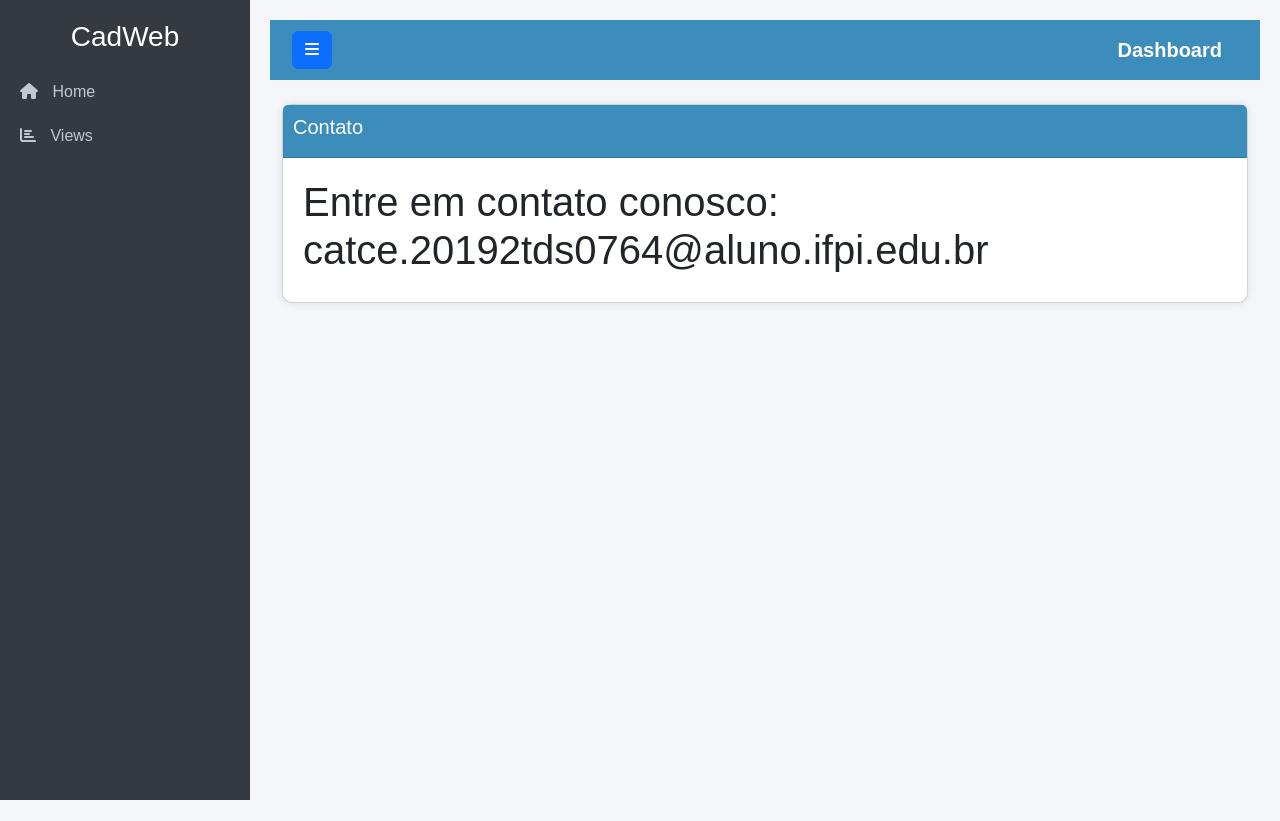
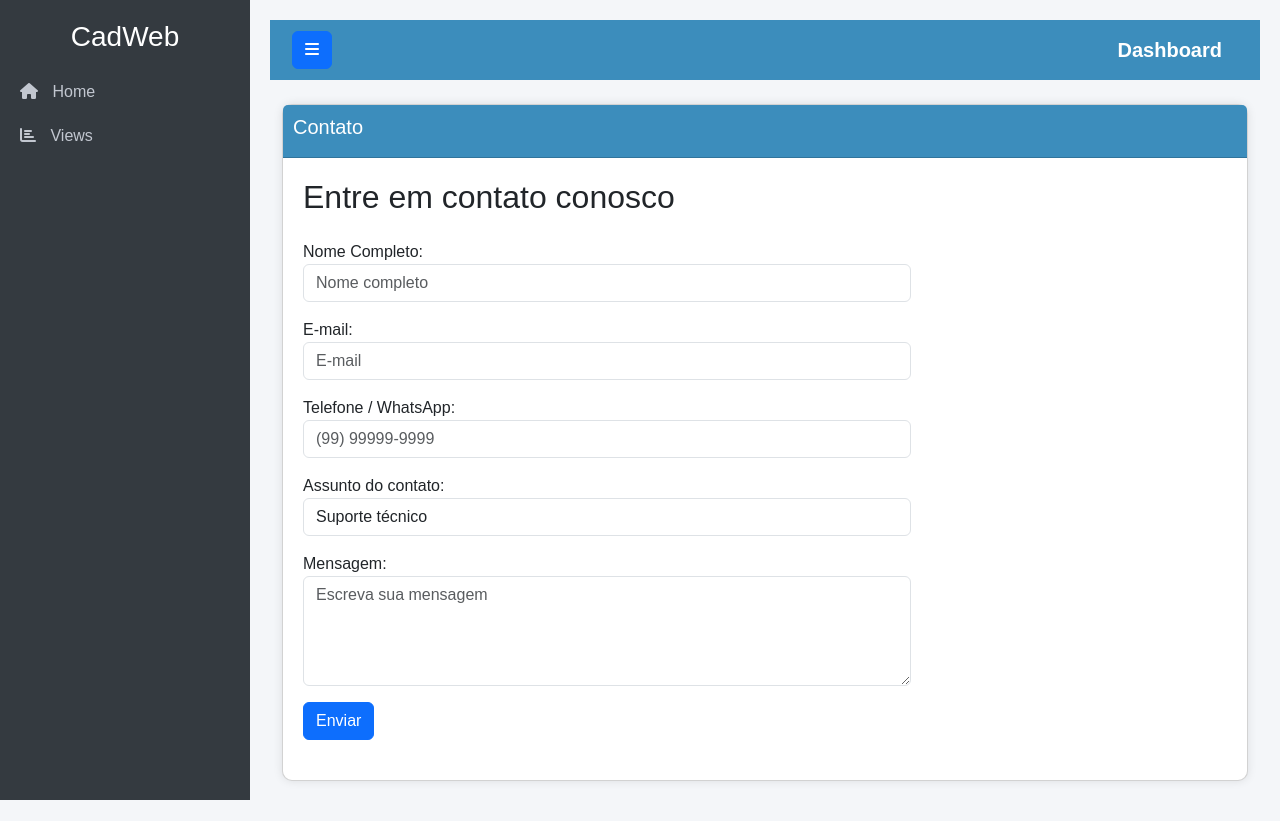
Before and after one commit to SilvaEsdras/piloto, a Django app: page /contato/ in a window 1280 px wide. Before the commit the page ends 800 px from the top, so only its background shows below. Run offline with Django 5.2, Linux system fonts and the light colour scheme.

Commit message:
implementações dos formularios em contato e produto

```diff
--- /dev/null
+++ b/home/forms.py
@@ -0,0 +1,53 @@
+from django import forms
+
+class ContatoForm(forms.Form):
+    ASSUNTO_CHOICES = [
+        ('suporte', 'Suporte técnico'),
+        ('comercial', 'Comercial'),
+        ('reclamacao', 'Reclamação'),
+        ('parceria', 'Parceria'),
+        ('financeiro', 'Financeiro'),
+    ]
+
+    nome = forms.CharField(
+        max_length=100,
+        label='Nome Completo',
+        widget=forms.TextInput(attrs={'class': 'form-control', 'placeholder': 'Nome completo'})
+    )
+
+    email = forms.EmailField(
+        label='E-mail',
+        widget=forms.EmailInput(attrs={'class': 'form-control', 'placeholder': 'E-mail'})
+    )
+
+
+    telefone = forms.CharField(
+        label='Telefone / WhatsApp',
+        required=False,
+        widget=forms.TextInput(attrs={'class': 'form-control', 'placeholder': '(99) 99999-9999'})
+    )
+
+
+    assunto = forms.ChoiceField(
+        choices=ASSUNTO_CHOICES,
+        label='Assunto do contato',
+        widget=forms.Select(attrs={'class': 'form-control'})
+    )
+
+    mensagem = forms.CharField(
+        label='Mensagem',
+        widget=forms.Textarea(attrs={'class': 'form-control', 'placeholder': 'Escreva sua mensagem', 'rows': 4})
+    )
+
+class ProdutoForm(forms.Form):
+    nome = forms.CharField(
+        max_length=100,
+        label='Nome do Produto',
+        widget=forms.TextInput(attrs={'class': 'form-control', 'placeholder': 'Digite o nome do produto'})
+    )
+    preco = forms.DecimalField(
+        max_digits=10,
+        decimal_places=2,
+        label='Preço',
+        widget=forms.NumberInput(attrs={'class': 'form-control', 'placeholder': 'Digite o preço'})
+    )
--- a/home/templates/base.html
+++ b/home/templates/base.html
@@ -3,7 +3,7 @@
 <head>
     <meta charset="UTF-8">
     <meta name="viewport" content="width=device-width, initial-scale=1.0">
-    <title>Admin Dashboard</title>
+    <title>Admin Dashboard - Esdras</title>
     <link href="https://cdn.jsdelivr.net/npm/bootstrap@5.3.0/dist/css/bootstrap.min.css" rel="stylesheet">
     <link href="https://cdnjs.cloudflare.com/ajax/libs/font-awesome/6.0.0-beta3/css/all.min.css" rel="stylesheet">
     <style>
--- a/home/templates/contato.html
+++ b/home/templates/contato.html
@@ -3,6 +3,17 @@
 {% block titulo %} Contato {% endblock %}
 
 {% block conteudo %}
-    <h1>Entre em contato conosco: catce.20192tds0764@aluno.ifpi.edu.br
-</h1>
+    <h2 class="mb-4">Entre em contato conosco</h2>
+
+    <div class="row">
+        <div class="col-md-8">
+            <form method="post">
+                {% csrf_token %}
+
+                {{ form.as_p }}
+
+                <button type="submit" class="btn btn-primary">Enviar</button>
+            </form>
+        </div>
+    </div>
 {% endblock %}
--- a/home/urls.py
+++ b/home/urls.py
@@ -6,11 +6,8 @@ urlpatterns = [
     path('sobre/', views.sobre, name='sobre'),
     path('contato/', views.contato, name='contato'),
     path('ajuda/', views.ajuda, name='ajuda'),
-
-    # Rota para produtos (Note que a view se chama 'produtos' mas o name é 'produto')
     path('produto/', views.produtos, name='produto'),
-
-    # Rotas com parâmetros (exigidas pelo menu)
+    path('produto/form/', views.form_produto, name='form_produto'),
     path('exibir_item/<int:id>/', views.exibir_item, name='exibir_item'),
     path('diasemana/<int:dia>/', views.diasemana, name='diasemana'),
     path('perfil/<str:usuario>/', views.perfil, name='perfil'),
--- a/home/views.py
+++ b/home/views.py
@@ -1,5 +1,6 @@
 from django.shortcuts import render
 from django.http import HttpResponse
+from .forms import ContatoForm, ProdutoForm
 
 def index(request):
     return render(request, 'index.html')
@@ -7,34 +8,34 @@ def index(request):
 def sobre(request):
     return render(request, 'sobre.html')
 
-def contato(request):
-    return render(request, 'contato.html')
-
 def ajuda(request):
     return render(request, 'ajuda.html')
 
-# --- Nova View de Produtos com Lista Completa ---
+def contato(request):
+    form = ContatoForm()
+    contexto = {
+        'form': form,
+    }
+    return render(request, 'contato.html', contexto)
+
+
 def produtos(request):
     contexto = {
         'lista': [
             {'id': 1, 'nome': 'Notebook', 'preco': '2.500,00'},
             {'id': 2, 'nome': 'Monitor', 'preco': '500,00'},
             {'id': 3, 'nome': 'Teclado', 'preco': '80,00'},
-            {'id': 4, 'nome': 'Mouse', 'preco': '40,00'},
-            {'id': 5, 'nome': 'Impressora', 'preco': '600,00'},
-            {'id': 6, 'nome': 'Scanner', 'preco': '700,00'},
-            {'id': 7, 'nome': 'Câmera Web', 'preco': '150,00'},
-            {'id': 8, 'nome': 'Headset', 'preco': '120,00'},
-            {'id': 9, 'nome': 'Pendrive 32GB', 'preco': '30,00'},
-            {'id': 10, 'nome': 'HD Externo 1TB', 'preco': '350,00'},
-            {'id': 11, 'nome': 'Estabilizador', 'preco': '200,00'},
-            {'id': 12, 'nome': 'Switch 8 portas', 'preco': '180,00'},
-            {'id': 13, 'nome': 'Roteador Wi-Fi', 'preco': '220,00'},
         ],
     }
     return render(request, 'produto/lista.html', contexto)
 
-# --- View para evitar erro no link 'Exibir Item' ---
+def form_produto(request):
+    form = ProdutoForm()
+    contexto = {
+        'form': form
+    }
+    return render(request, 'produto/form.html', contexto)
+
 def exibir_item(request, id):
     return HttpResponse(f"<h1>Exibindo Item: {id}</h1>")
 
@@ -49,3 +50,10 @@ def diasemana(request, dia):
 
 def perfil(request, usuario):
     return HttpResponse(f"<h1>Perfil: {usuario}</h1>")
+
+def form_produto(request):
+    form = ProdutoForm()
+    contexto = {
+        'form': form
+    }
+    return render(request, 'produto/form.html', contexto)
```
Also changed, not shown: home/templates/produto/form.html (added, +20 -0 lines), home/templates/produto/lista.html (+7 -0 lines).
